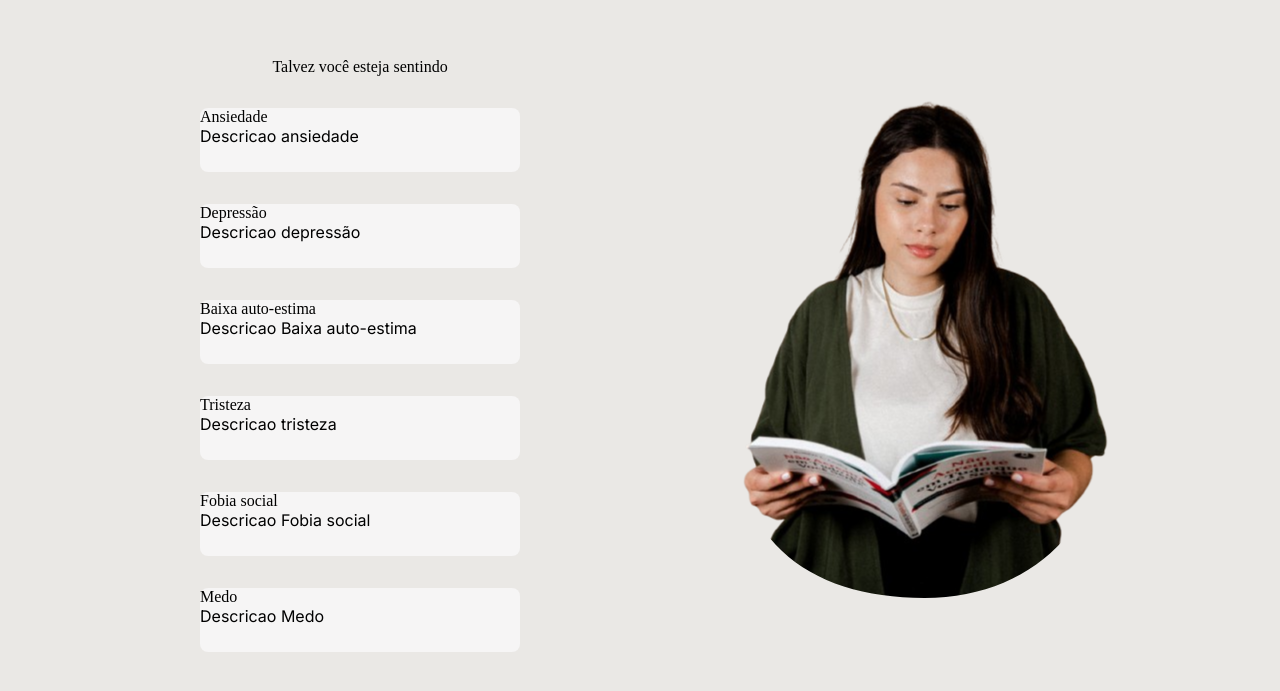
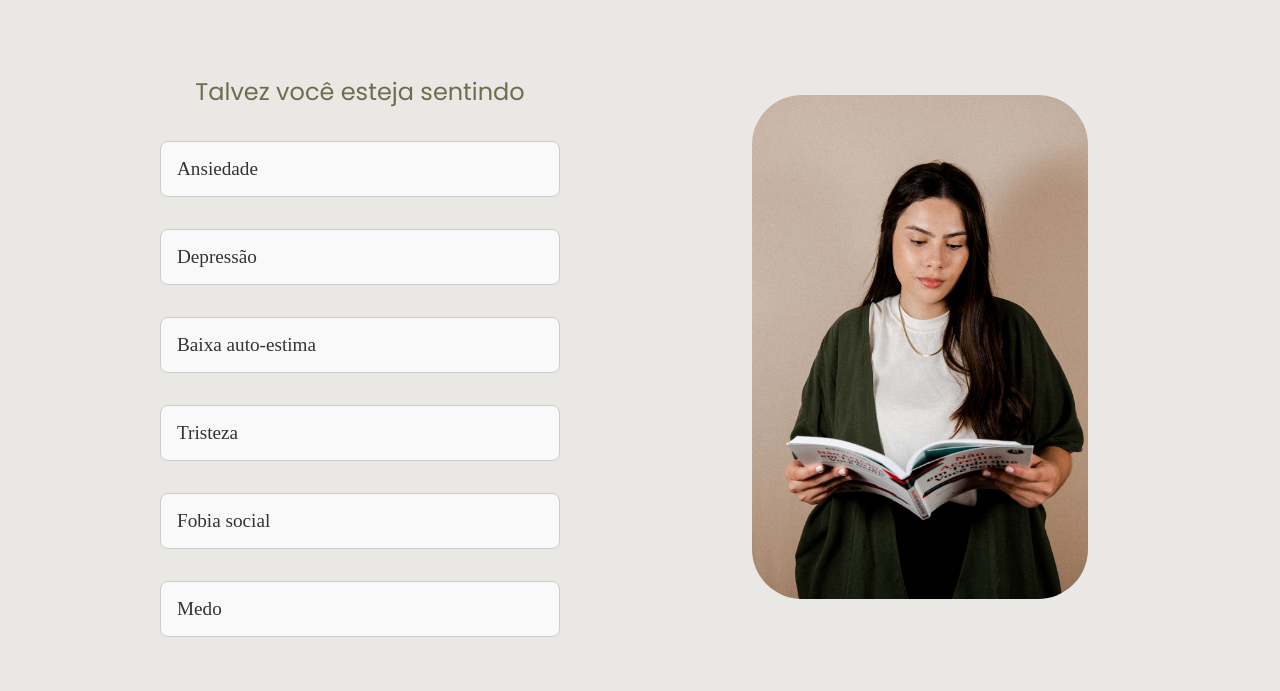
Before and after one commit to kauacode/psychologist-personal-site, a React (Vite) app: page / in a window 1280 px wide. Shown: the part 753-1444 px from the top of the page. Built offline with nearby package versions, Linux system fonts and the light colour scheme.

Commit message:
feat:  criado a seção de cards de bem estar com o conteúdo, a estilização e o hook para abrir o card e mostrar a descricao

```diff
--- a/src/components/Card/Card.jsx
+++ b/src/components/Card/Card.jsx
@@ -1,12 +1,26 @@
 import styles from './Card.module.css'
+import PropTypes from 'prop-types';
 
-const Card = ({title, description}) => {
+const Card = ({title, description, isOpen, onToggle }) => {
+
+  Card.propTypes = {
+    title: PropTypes.string.isRequired,
+    description: PropTypes.string.isRequired,
+    isOpen: PropTypes.number,
+    onToggle: PropTypes.func
+  };
+
   return (
-    <div className={styles.card}>
-      <h3>{title}</h3>
-      <p>{description}</p>
+    <div onClick={onToggle} className={styles.card}>
+      <h3 className={styles.title}>
+        {title}
+      </h3>
+      <div className={`${styles.descriptionWrapper} ${isOpen ? styles.show : ''}`}>
+        <p className={styles.description}>{description}</p>
+      </div>
     </div>
-  )
-}
+
+  );
+};
 
 export default Card;
--- a/src/components/Card/Card.module.css
+++ b/src/components/Card/Card.module.css
@@ -1,6 +1,33 @@
 .card {
-  width: 20rem;
-  height: 4rem;
-  background-color: #F6F5F5;
-  border-radius: .5rem;
+  border: 1px solid #ccc;
+  border-radius: 8px;
+  padding: 16px;
+  max-width: 400px;
+  overflow: hidden;
+  transition: all 0.3s ease-in-out;
+  background-color: #f9f9f9;
+  cursor: pointer;
 }
+
+.title {
+  font-size: 1.2rem;
+  color: #333;
+  margin: 0;
+}
+
+.descriptionWrapper {
+  max-height: 0px;
+  overflow: hidden;
+  transition: max-height 0.8s ease, opacity 1s ease;
+  opacity: 0;
+}
+
+.descriptionWrapper.show {
+  max-height: 500px;
+  opacity: 1;
+}
+
+.description {
+  margin-top: 12px;
+  color: #666;
+}
--- a/src/components/Wellness/Wellness.jsx
+++ b/src/components/Wellness/Wellness.jsx
@@ -1,28 +1,47 @@
+import { useState } from 'react'
 import styles from './Wellness.module.css'
 import Card from '../Card/Card'
 
-import imagemLendo from '../../assets/sideImage.png'
+import Lendo from '../../assets/fotoLendo.jpg'
 
 export function Wellness() {
+
   const problems = [
-    { title: "Ansiedade", description: "Descricao ansiedade" },
-    { title: "Depressão", description: "Descricao depressão" },
-    { title: "Baixa auto-estima", description: "Descricao Baixa auto-estima" },
-    { title: "Tristeza", description: "Descricao tristeza" },
-    { title: "Fobia social", description: "Descricao Fobia social" },
-    { title: "Medo", description: "Descricao Medo" }
+    { title: "Ansiedade", description: "Preocupações excessivas, sensação constante de alerta, dificuldade para relaxar, agitação, pensamentos acelerados e sintomas físicos como aperto no peito, sudorese e insônia são alguns dos sinais mais comuns da ansiedade. Através do acompanhamento psicológico, ajudo você a entender as origens da sua ansiedade, desenvolver estratégias para lidar com os gatilhos e retomar o controle da sua rotina com mais tranquilidade e equilíbrio emocional." },
+    { title: "Depressão", description: "A depressão é marcada pela perda de interesse e prazer em atividades, fadiga constante, sentimentos de inutilidade e culpa excessiva, além de dificuldades de concentração e tomada de decisão. Também auxilio pessoas a enfrentarem o isolamento social e a dificuldade em se conectar com os outros, causados pela falta de energia e motivação, mesmo após períodos de descanso. A terapia é um espaço para ressignificar experiências e reencontrar o sentido no cotidiano." },
+    { title: "Baixa auto-estima", description: "A baixa autoestima se manifesta por meio de insegurança, autocrítica intensa, medo constante de errar e dificuldade de reconhecer suas próprias qualidades e conquistas. No processo terapêutico, te ajudo a identificar padrões negativos de pensamento, fortalecer sua autoconfiança e construir uma relação mais saudável e gentil com você mesmo(a)." },
+    { title: "Tristeza", description: "Sentir tristeza é parte da experiência humana, mas quando ela se torna constante, profunda e difícil de explicar, pode impactar sua motivação, produtividade e bem-estar geral. Com acolhimento e escuta ativa, ofereço suporte para que você possa compreender suas emoções, elaborar possíveis perdas e encontrar novas formas de lidar com os desafios da vida." },
+    { title: "Fobia social", description: "A fobia social envolve um medo intenso de ser julgado, observado ou rejeitado em situações sociais, o que muitas vezes leva ao isolamento, insegurança e sofrimento. Na psicoterapia, trabalho junto com você para identificar os pensamentos disfuncionais por trás desses medos, promover maior autoconfiança e desenvolver habilidades sociais para que você se sinta mais seguro em interações interpessoais." },
+    { title: "Medo", description: "O medo, embora natural, pode se tornar um bloqueio quando é desproporcional, persistente e interfere nas suas decisões ou qualidade de vida. Pode estar ligado a experiências traumáticas, inseguranças ou situações mal resolvidas. Te ajudo a compreender a origem desse medo e, pouco a pouco, a enfrentá-lo de maneira segura, respeitando seu tempo e construindo caminhos para que ele deixe de controlar suas escolhas." }
   ]
+
+  const [openIndex, setOpenIndex] = useState(null);
+
+  const handleToggle = (index) => {
+    if (openIndex === index) {
+      // Fecha o mesmo card com delay para permitir animação de fechamento
+      setTimeout(() => setOpenIndex(null), 300); // 300ms = tempo do CSS
+    } else {
+      setOpenIndex(index); // Abre novo imediatamente
+    }
+  };
 
   return (
     <main>
       <div className={styles.backgroundContainer}>
         <div className={styles.imageContainer}>
-          <img src={imagemLendo} alt="" />
+          <img src={Lendo} alt="" />
         </div>
         <div className={styles.cardContainer}>
           <h2>Talvez você esteja sentindo</h2>
           {problems.map((item, index) =>
-            <Card key={index} title={item.title} description={item.description} />
+            <Card
+              key={index}
+              title={item.title}
+              description={item.description}
+              isOpen={openIndex === index}
+              onToggle={() => handleToggle(index)}
+            />
           )}
         </div>
       </div>
--- a/src/components/Wellness/Wellness.module.css
+++ b/src/components/Wellness/Wellness.module.css
@@ -25,10 +25,15 @@
 }
 
 .imageContainer img {
-  max-width: 80%;
+  max-width: 60%;
+  border-radius: 50px;
 }
 
-
+h2 {
+  font-family: var(--poppins);
+  font-size: 24px;
+  color: var(--green-dark);
+}
 
 @media(min-width: 1280px) {
   .backgroundContainer {
@@ -48,7 +53,7 @@
   }
 
   .imageContainer {
-    max-width: 100%;
+    max-width: 100;
     display: flex;
     justify-content: center;
     order: 2;
```
Also changed, not shown: src/assets/lendoNoBackground.png (added), src/styles/global.css (line endings or trailing spaces).
